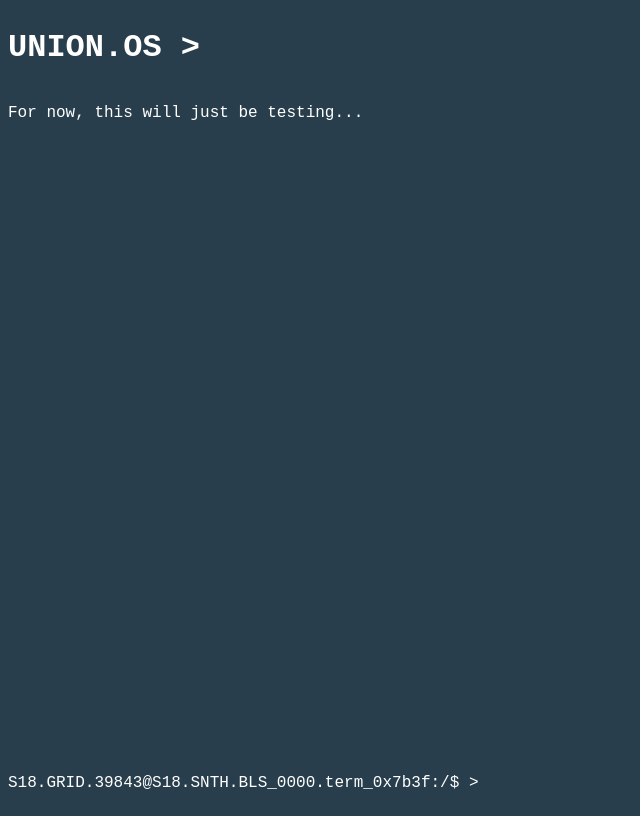
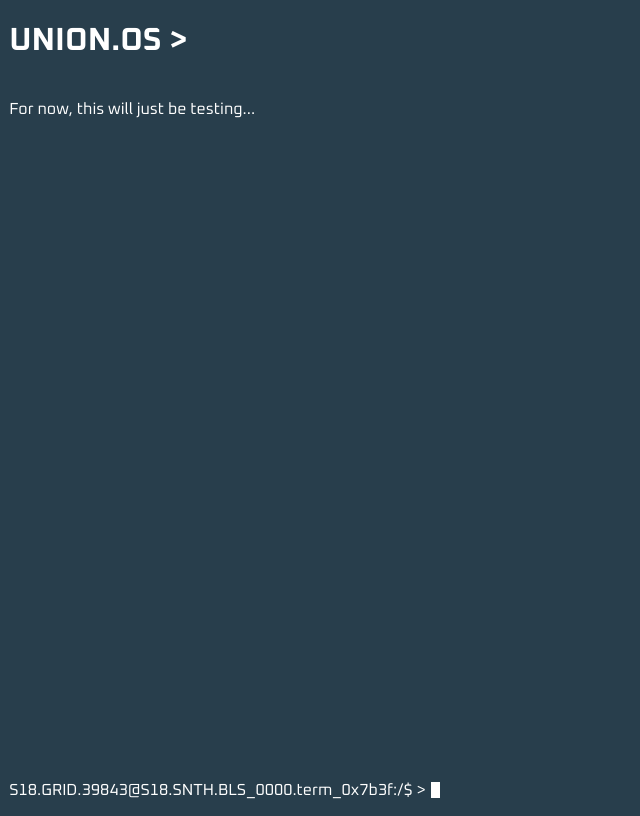
Before and after one commit to Oktanter/tremorsInBayleaf, a plain HTML site: page index.html in a window 1280 px wide. Shown: the whole page, without its empty margins (0-640 px from the left). Drawn offline with Linux system fonts and the light colour scheme.

Commit message:
Basic Onions Fixing (I am silly and forgor)

```diff
--- a/index.html
+++ b/index.html
@@ -2,6 +2,9 @@
 <html>
     <head>
         <title>SITE UMBRA-PRIMARY TERMINAL</title>
+        <link rel="preconnect" href="https://fonts.googleapis.com">
+        <link rel="preconnect" href="https://fonts.gstatic.com" crossorigin>
+        <link href="https://fonts.googleapis.com/css2?family=Oxanium:wght@200..800&display=swap" rel="stylesheet">
         <link href="./resources/union.css" rel="stylesheet"/>
     </head>
 
@@ -17,7 +20,8 @@
                 type="text"
                 id="commandLineInput"
                 name="commandLineInput"
-            />
+                autofocus
+            /><span class="cursor"/>
         </div>
     </body>
 </html>
--- a/resources/union.css
+++ b/resources/union.css
@@ -7,12 +7,14 @@ body {
     display:flex;
     flex-direction:column;
     min-height: 100dvh;
-    width: 99%;
+    width: 100dvw;
     color:white;
+    box-sizing:border-box;
+    margin: 0;
+    padding: 0 1ch;
 }
 
 .commandLine {
-    margin-bottom: 1em;
     color: white;
 }
 
```
